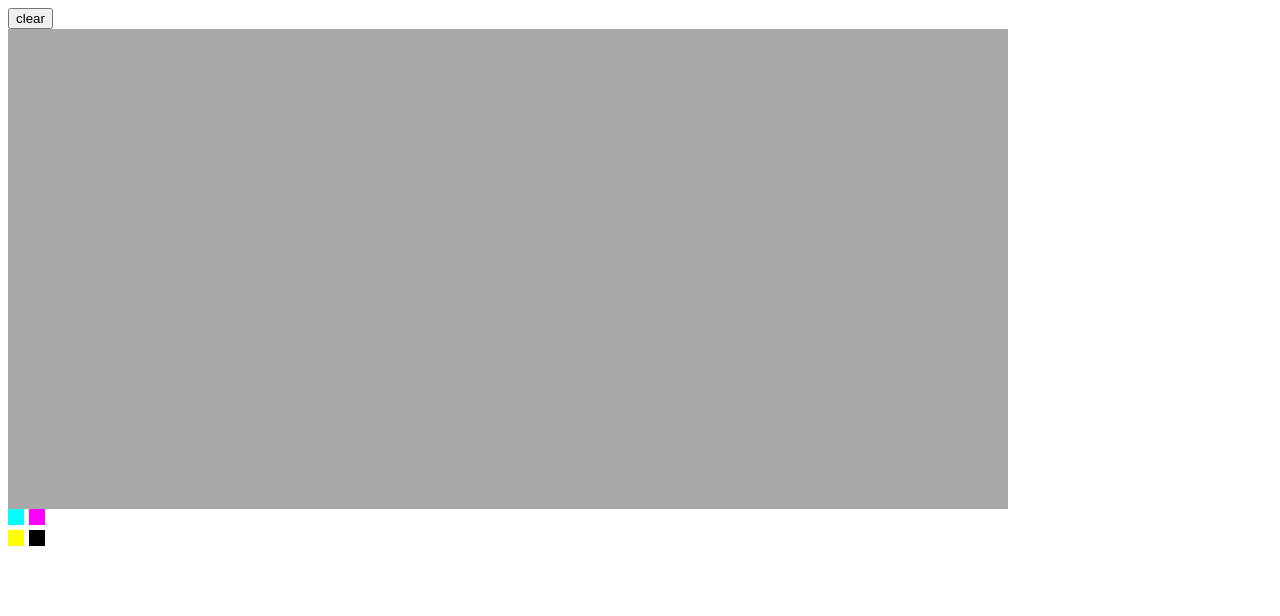
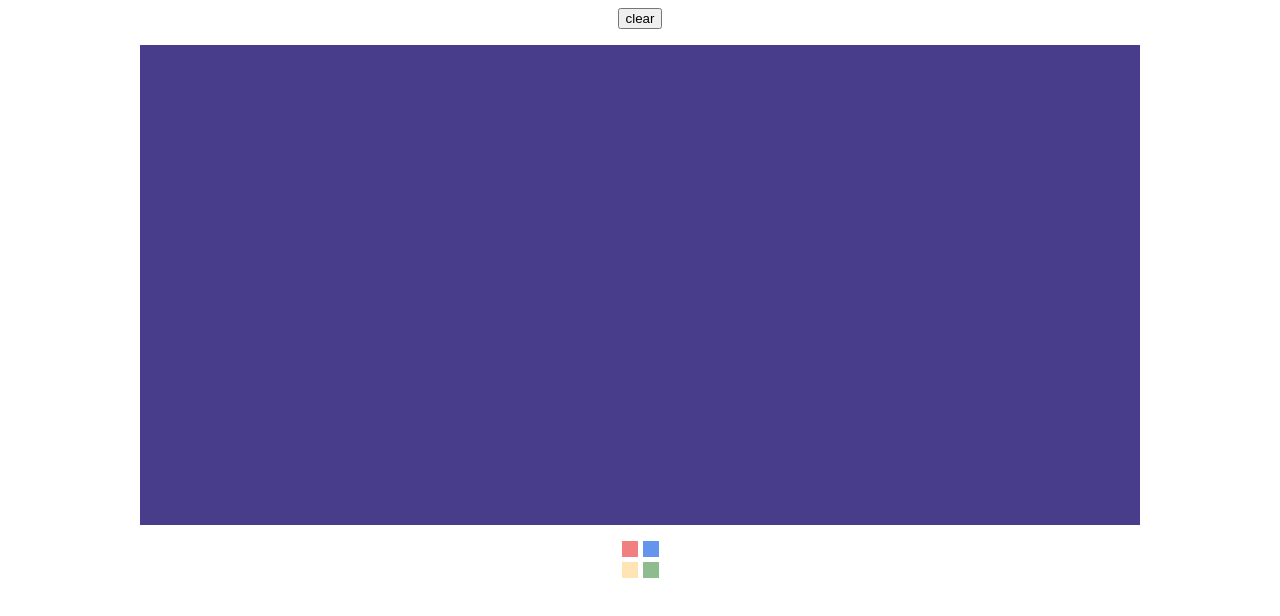
Before and after one commit to robywrote/artie, a plain HTML site: page index.html in a window 1280 px wide. Drawn offline with Linux system fonts and the light colour scheme.

Commit message:
add flex

```diff
--- a/index.html
+++ b/index.html
@@ -7,11 +7,13 @@
     <link rel="stylesheet" href="styles.css" />
   </head>
   <body>
-    <div id="buttons">
-      <button id="clear-grid">clear</button>
+    <div id="container">
+      <div id="buttons">
+        <button id="clear-grid">clear</button>
+      </div>
+      <div id="grid-container"></div>
+      <div id="palette"></div>
     </div>
-    <div id="grid-container"></div>
-    <div id="palette"></div>
   </body>
   <script src="script.js"></script>
 </html>
--- a/script.js
+++ b/script.js
@@ -4,13 +4,18 @@ const squares = 30000;
 
 const palette = document.querySelector("#palette");
 
-const gridColor = "darkgray";
+const gridColor = "darkslateblue";
 let currentColor = gridColor;
 
 const clearButton = document.querySelector("#clear-grid");
 clearButton.addEventListener("click", clearGrid);
 
-const paletteColors = ["cyan", "magenta", "yellow", "black"];
+const paletteColors = [
+  "lightcoral",
+  "cornflowerblue",
+  "moccasin",
+  "darkseagreen",
+];
 
 function fillPalette() {
   for (const color of paletteColors) {
--- a/styles.css
+++ b/styles.css
@@ -1,9 +1,16 @@
+#container {
+  display: flex;
+  flex-direction: column;
+  justify-content: center;
+  align-items: center;
+  gap: 1rem;
+}
+
 #grid-container {
   display: grid;
   grid-template-columns: repeat(250, 0.25rem);
   grid-template-rows: 0.25rem 0.25rem;
   grid-auto-rows: 0.25rem;
-  /* gap: 1px; */
 }
 
 #palette {
```
